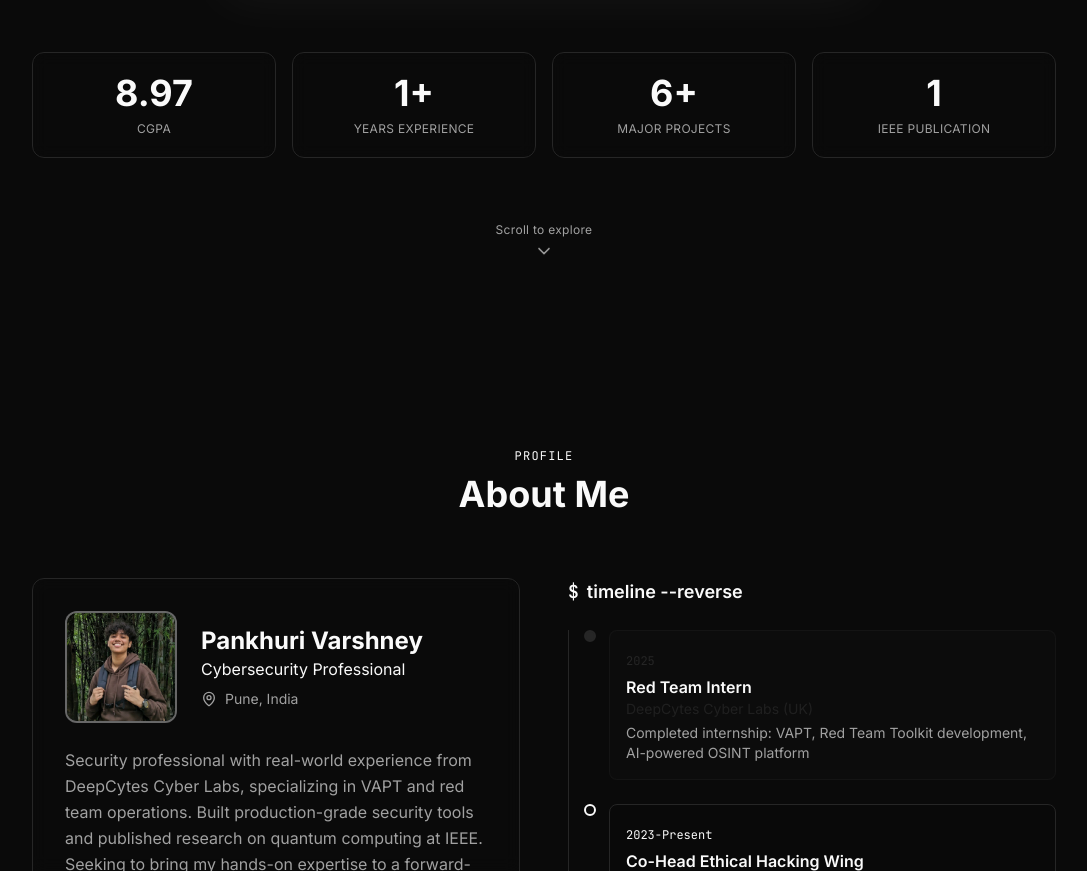
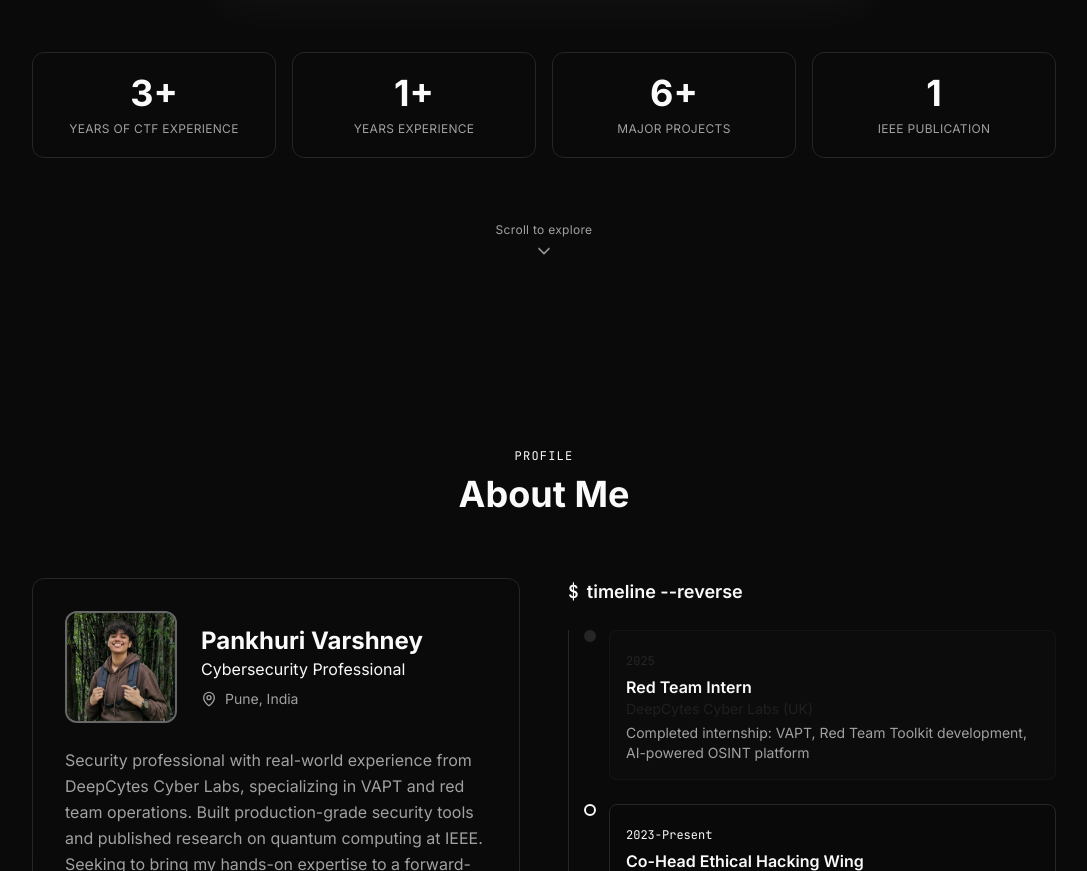
Before and after one commit to pankhuriVarshney/pvsec, a Next.js app: page / in a window 1280 px wide. Shown: the part 900-1771 px from the top of the page, without its empty margins (96-1183 px from the left). Built offline with nearby package versions, Linux system fonts and the light colour scheme.

Commit message:
Change in Hero Section

```diff
--- a/components/hero-section.tsx
+++ b/components/hero-section.tsx
@@ -15,7 +15,7 @@ export function HeroSection() {
   }, [])
 
   const stats = [
-    { value: 8.97, label: "CGPA" },
+    { value: 3, suffix:"+", label: "Years of CTF Experience" },
     { value: 1, suffix: "+", label: "Years Experience" },
     { value: 6, suffix: "+", label: "Major Projects" },
     { value: 1, label: "IEEE Publication" },
```
